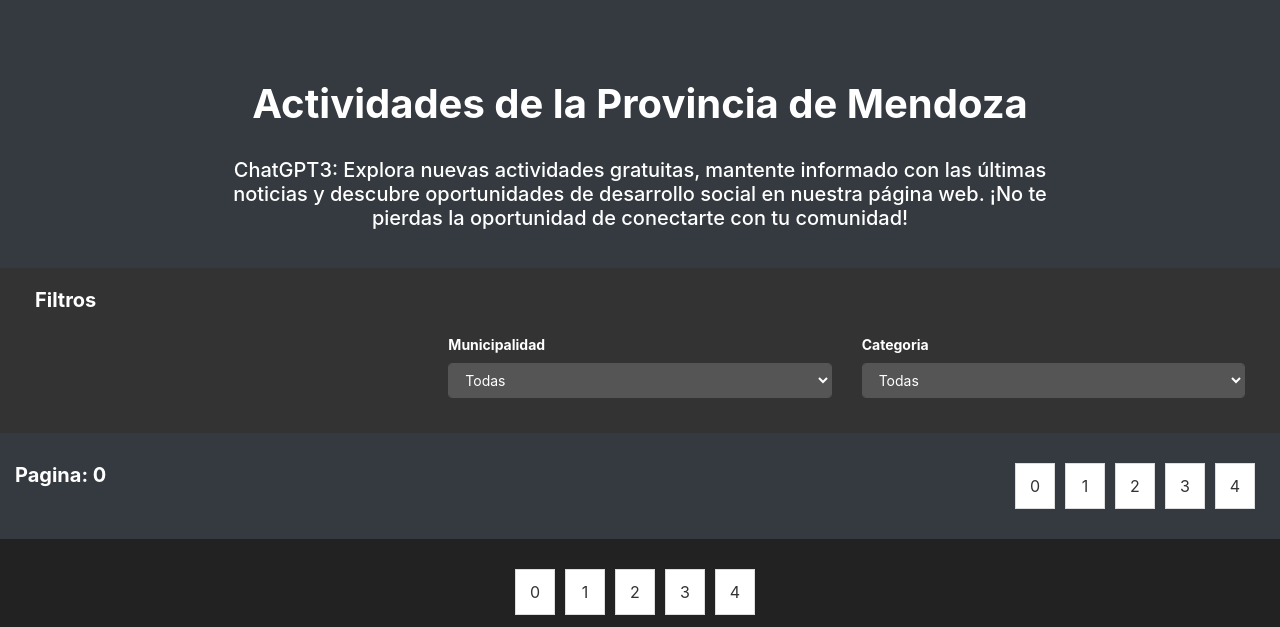
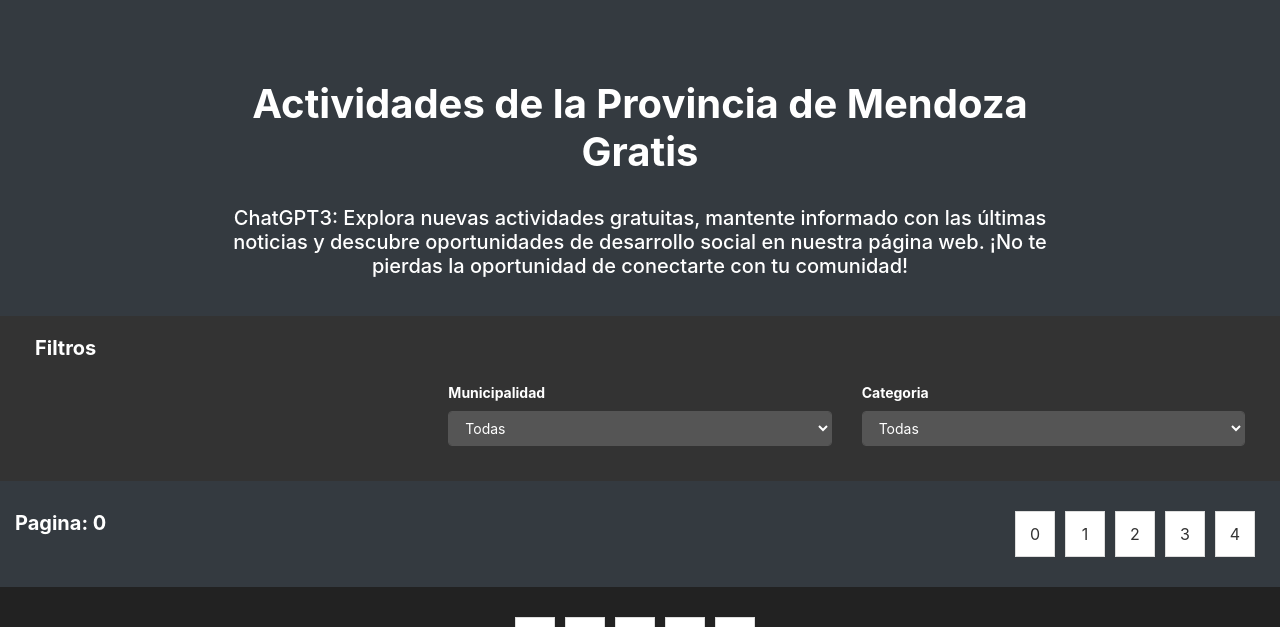
Before and after one commit to DiegoCC14/App_Web_Actividades_Provincia_Mendoza, a Django app: page / in a window 1280 px wide. Shown: the part 64-691 px from the top of the page. Run offline with Django 4.2, Linux system fonts and the light colour scheme; some libraries are stand-ins or nearby versions.

Commit message:
cambios en html

```diff
--- a/Actividades_Mendoza/templates/home.html
+++ b/Actividades_Mendoza/templates/home.html
@@ -31,7 +31,7 @@
 
       <div class="row justify-content-center">
         <div class="col-sm-12 col-md-8">
-          <h1 class="titulo-pagina">Actividades de la Provincia de Mendoza</h1>
+          <h1 class="titulo-pagina">Actividades de la Provincia de Mendoza Gratis</h1>
           <h5 class="text-center">ChatGPT3: Explora nuevas actividades gratuitas, mantente informado con las últimas noticias y descubre oportunidades de desarrollo social en nuestra página web. ¡No te pierdas la oportunidad de conectarte con tu comunidad!</h5>
         </div>
       </div>
```
